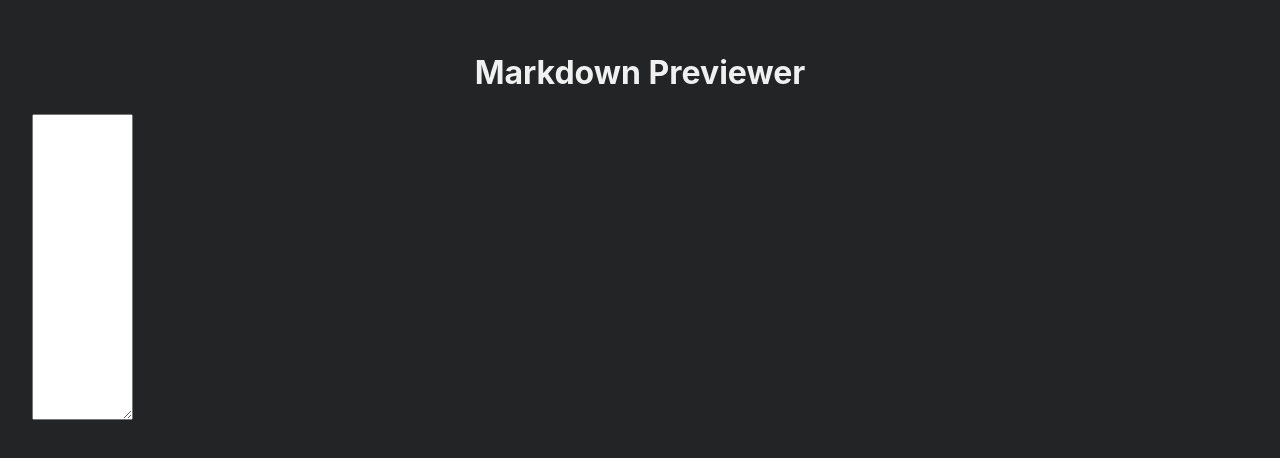
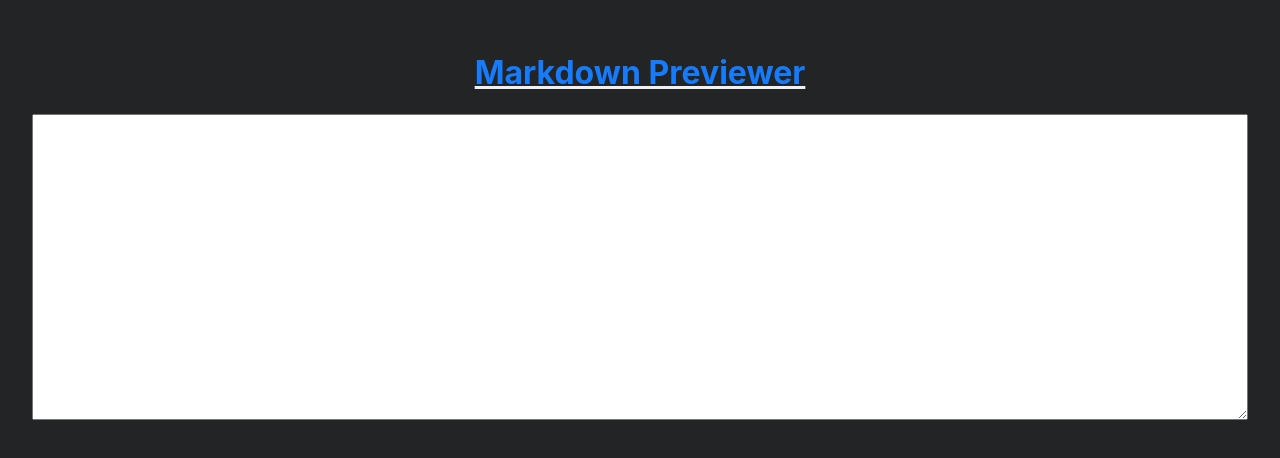
Before and after one commit to nullthefirst/fcc-markdown-previewer, a React (Create React App) app: page / in a window 1280 px wide. Shown: the top 458 px of the page. Built offline with nearby package versions, Linux system fonts and the light colour scheme.

Commit message:
Setup base styling.

```diff
--- a/src/App.css
+++ b/src/App.css
@@ -1,7 +1,19 @@
 .app {
 }
 
+#board {
+  display: flex;
+  flex-flow: column wrap;
+  justify-content: space-between;
+}
+
 #title {
+  color: #167bff;
+  text-align: center;
+  text-decoration: underline;
+  text-decoration-color: #f0f0f0;
+}
+
+#preview {
   color: #f0f0f0;
-  text-align: center;
 }
```
